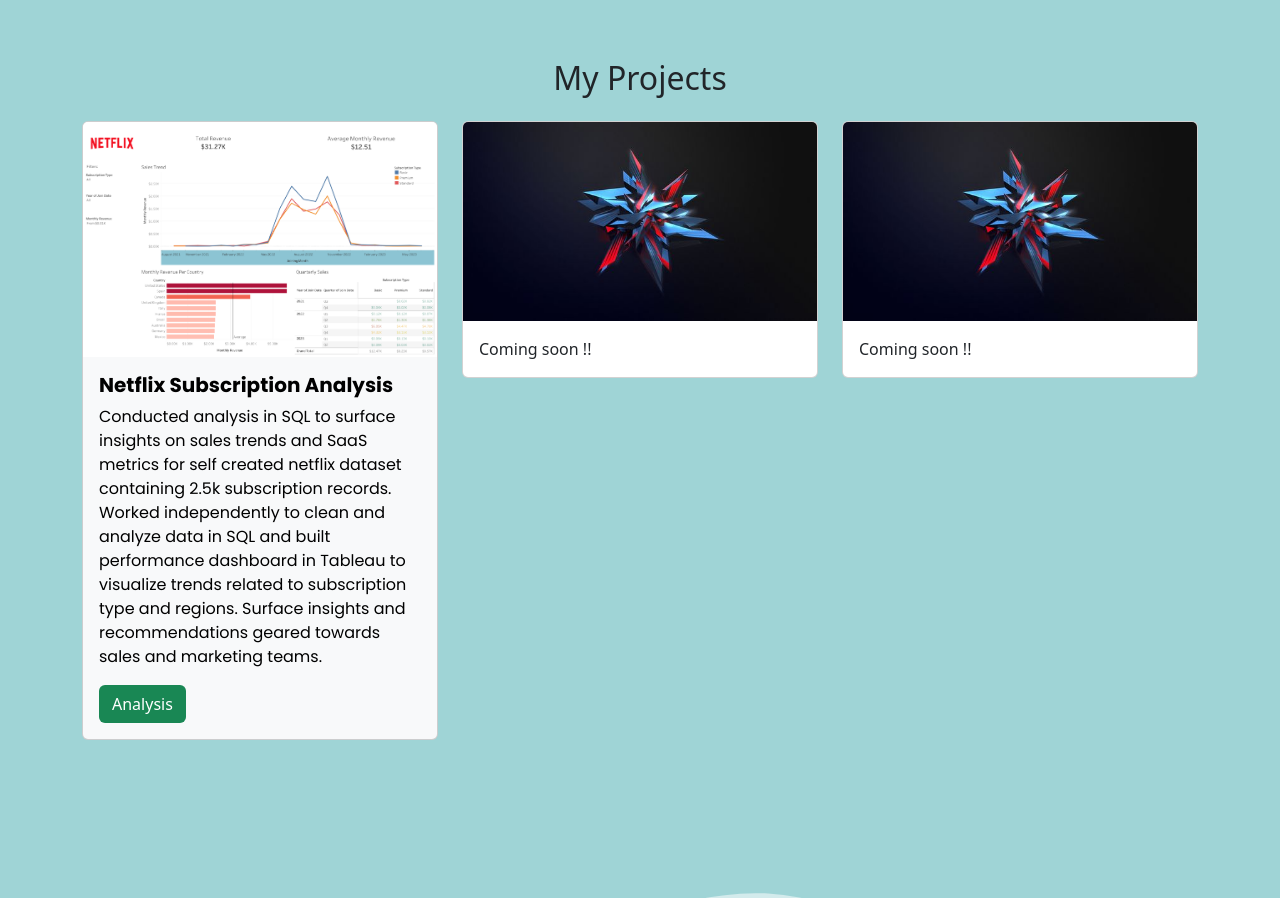
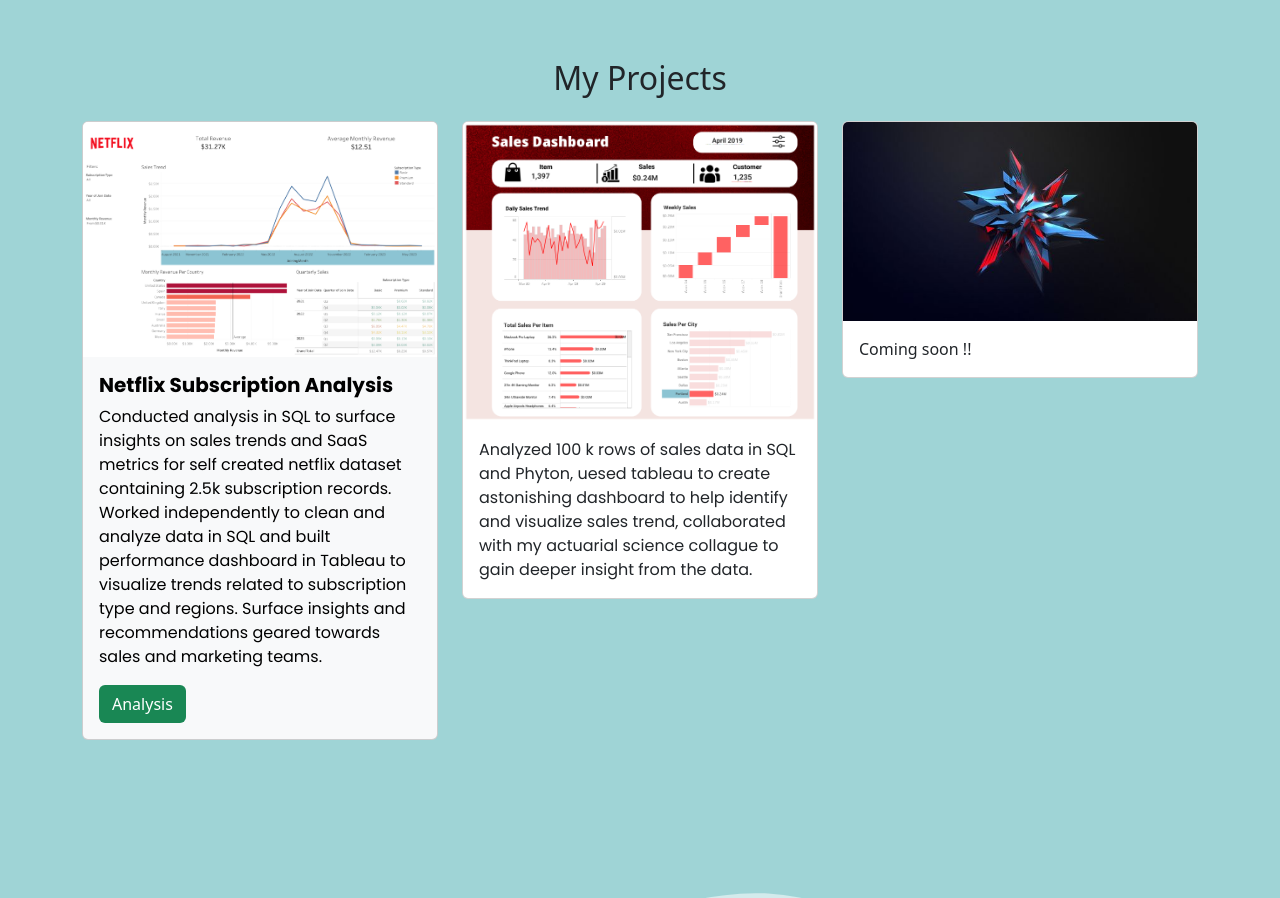
Before and after one commit to msyafach/msyafach.github.io, a plain HTML site: page index.html in a window 1280 px wide. Shown: the part 1420-2318 px from the top of the page. Drawn offline with nearby package versions, Linux system fonts and the light colour scheme.

Commit message:
adding dashboard

```diff
--- a/index.html
+++ b/index.html
@@ -125,9 +125,12 @@
           </div>
           <div class="col-md-4 mb-3" data-aos="fade-up" data-aos-offset="250" data-aos-delay="350" data-aos-once="true">
             <div class="card">
-              <img src="img/comingsoon.jpg" class="card-img-top" alt="dashboard-tableau-2" />
+              <img src="img/projects/dash4.png" class="card-img-top" alt="dashboard-tableau-2" />
               <div class="card-body">
-                <p class="card-text">Coming soon !!</p>
+                <p class="card-text poppins-regular">
+                  Analyzed 100 k rows of sales data in SQL and Phyton, uesed tableau to create astonishing dashboard to help identify and visualize sales trend, collaborated with my actuarial science collague to gain deeper insight from the
+                  data.
+                </p>
               </div>
             </div>
           </div>
```
Also changed, not shown: img/Dashboard 2 (2).png (added), img/projects/dash4.png (added).
